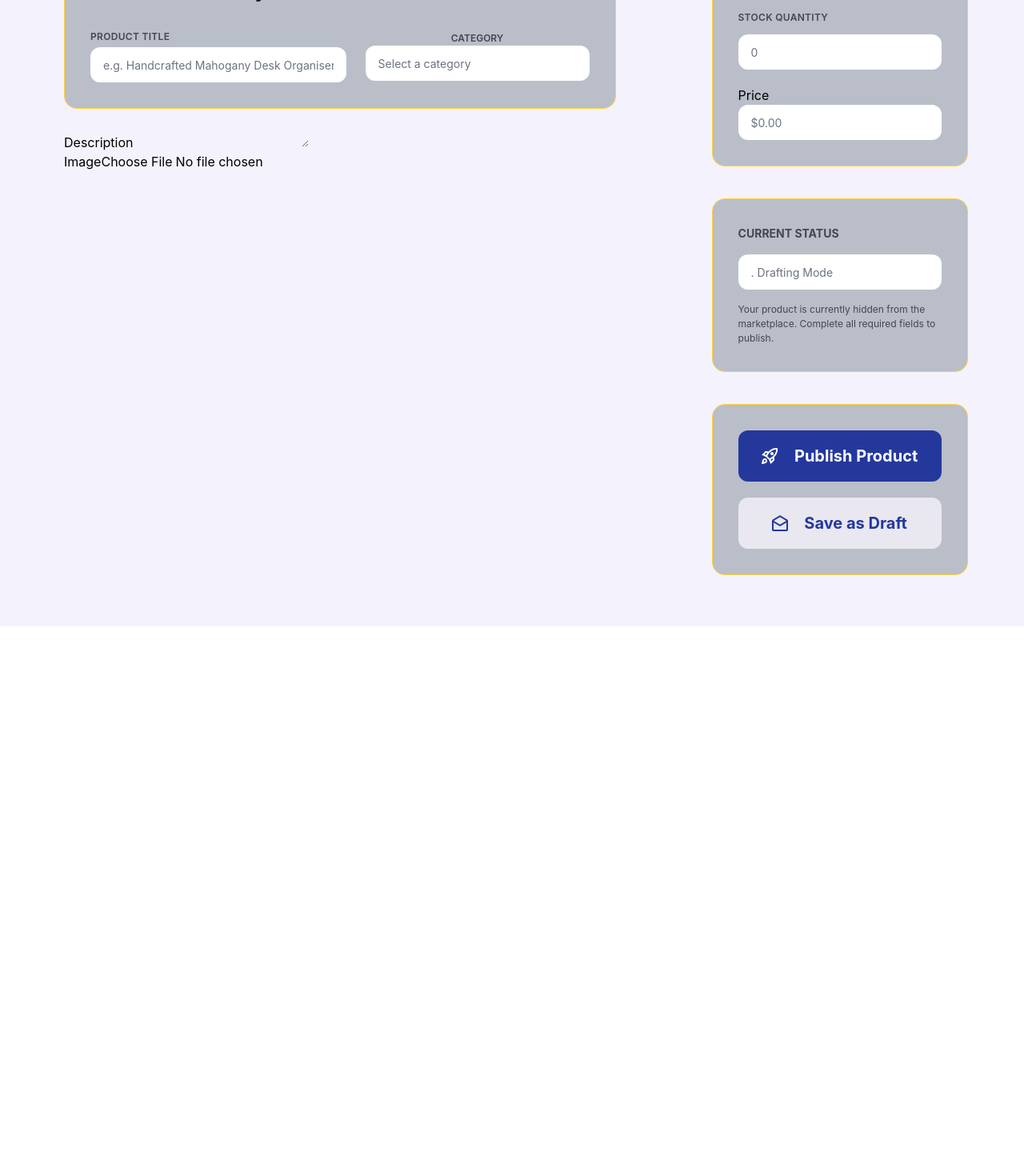
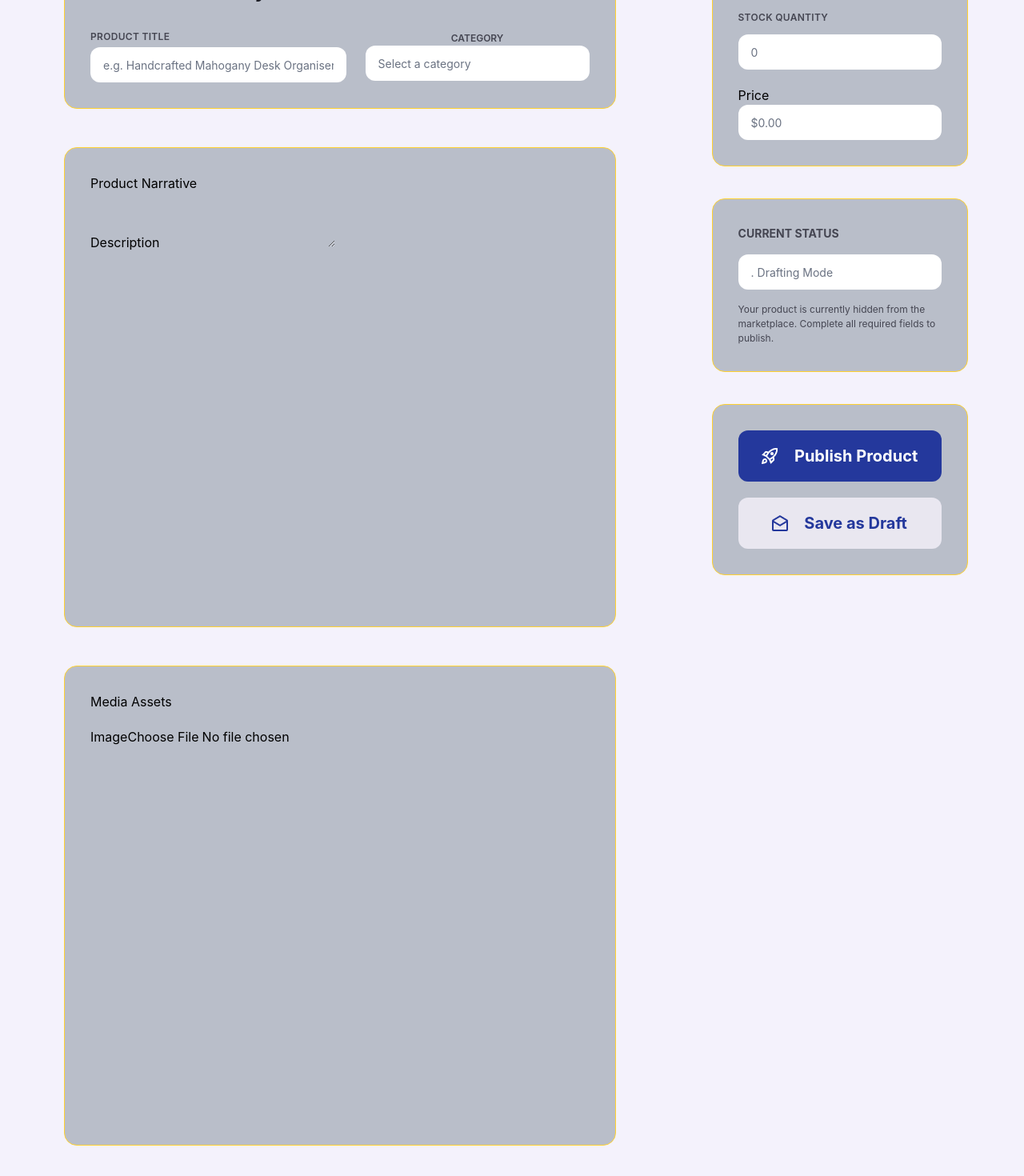
Before and after one commit to sudarshankhatri3/FullStack, a React app in the folder frontend/: page /vendorProduct in a window 1280 px wide. Shown: the part 232-1702 px from the top of the page at 80% size. Before the commit the page ends 1015 px from the top, so only its background shows below. Built offline with nearby package versions, Linux system fonts and the light colour scheme; the HTML template or start-up script is replaced by a standard one.

Commit message:
add image

```diff
--- a/frontend/src/pages/vendorProduct.jsx
+++ b/frontend/src/pages/vendorProduct.jsx
@@ -72,7 +72,11 @@ export default function VendorProduct() {
               </div>
             </div>
           </div>
-
+          <div className="mt-12 p-8 sm:p-8 bg-[#b9bec9] h-150 w-full  flex flex-col gap-5 item border border-amber-300 rounded-2xl">
+            <div>
+                <img src="" alt="" />
+                <h3>Product Narrative</h3>
+            </div>
             <div>
               <label htmlFor="stock">Description</label>
               <textarea
@@ -82,6 +86,12 @@ export default function VendorProduct() {
                   setProduct({ ...product, description: e.target.value })
                 }
               />
+            </div>
+          </div>
+          <div className="mt-12 p-8 sm:p-8 bg-[#b9bec9] h-150 w-full  flex flex-col gap-5 item border border-amber-300 rounded-2xl">
+            <div>
+                <img src="" alt="" />
+                <h3>Media Assets</h3>
             </div>
             <div>
               <label htmlFor="stock">Image</label>
@@ -94,6 +104,9 @@ export default function VendorProduct() {
               />
             </div>
           </div>
+        </div>
+
+        {/* finance bar */}
         <div>
           <div className="ml-20 mt-12 p-8 sm:p-8 bg-[#b9bec9]  w-80  flex flex-col gap-5  border border-amber-300 rounded-2xl ">
             <div className=" flex   justify-start items-center gap-3">
@@ -139,8 +152,14 @@ export default function VendorProduct() {
           <div>
             <div className="ml-20 mt-10 p-8 sm:p-8 bg-[#b9bec9]  w-80  flex flex-col gap-5  border border-amber-300 rounded-2xl  ">
               <div className="flex flex-col gap-4 ">
-                <h3 className="text-[#454652] font-bold text-[14px]">CURRENT STATUS</h3>
-                <input type="text" placeholder=". Drafting Mode"  className="p-4 h-11 w-full bg-[#FFFFFF]  rounded-xl   placeholder:text-gray-500 placeholder:text-sm focus:ring-2 focus:ring-purple-500 focus:outline-none"/>
+                <h3 className="text-[#454652] font-bold text-[14px]">
+                  CURRENT STATUS
+                </h3>
+                <input
+                  type="text"
+                  placeholder=". Drafting Mode"
+                  className="p-4 h-11 w-full bg-[#FFFFFF]  rounded-xl   placeholder:text-gray-500 placeholder:text-sm focus:ring-2 focus:ring-purple-500 focus:outline-none"
+                />
                 <p className="text-[#454652] text-[12px]">
                   Your product is currently hidden from the marketplace.
                   Complete all required fields to publish.
```
Lines whose indentation alone changed are shown as unchanged.
